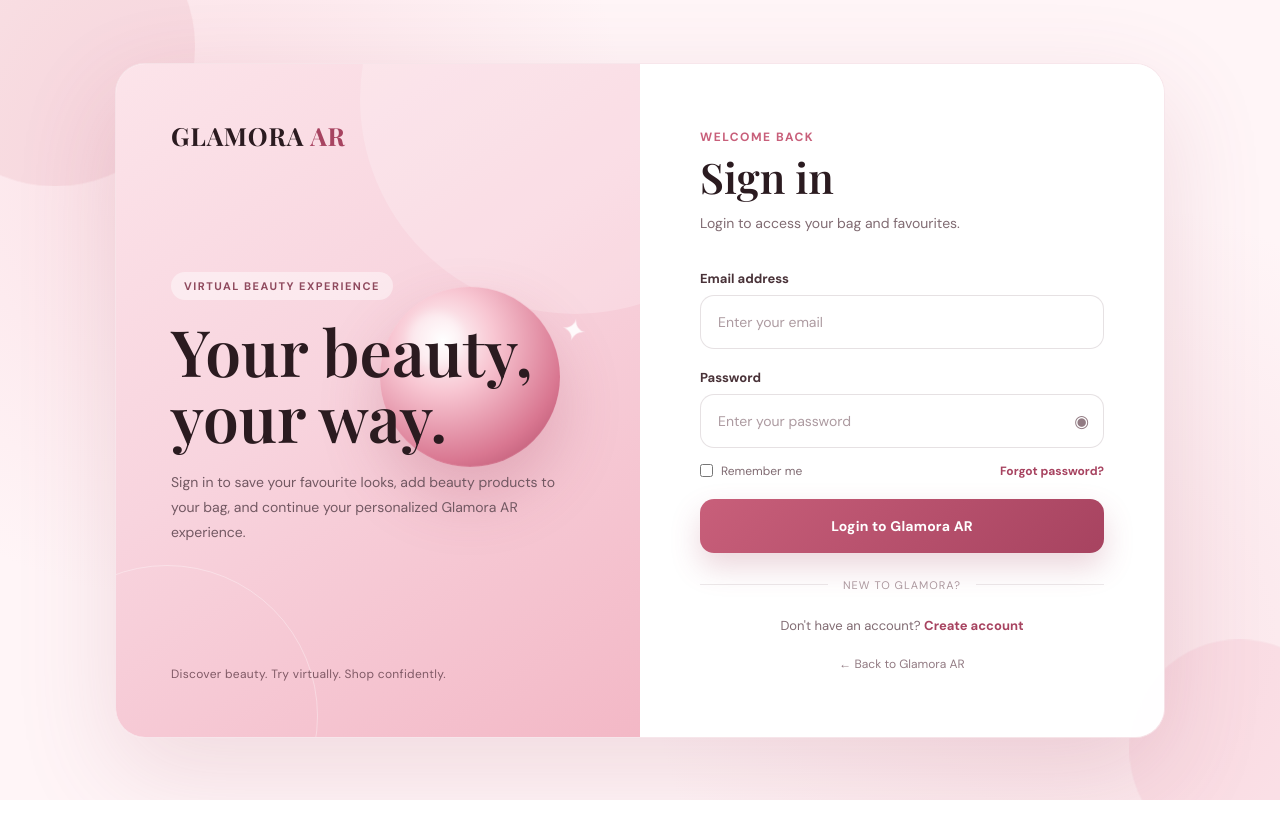
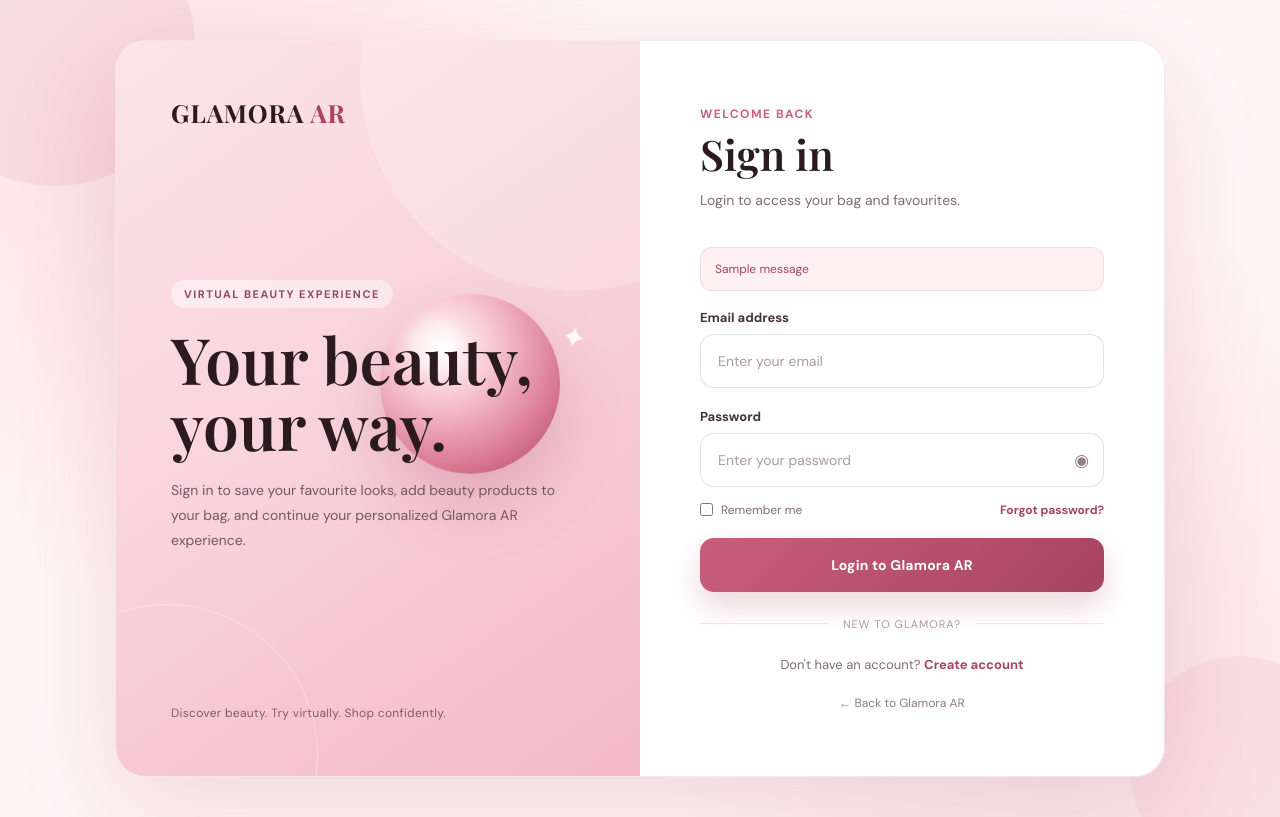
Before and after one commit to Dipika-sigdel7/Glamora-AR, a Flask app: page /login in a window 1280 px wide. Run offline with Flask 3, Linux system fonts and the light colour scheme; tables that the repository leaves empty or names only in its code hold one stand-in row (values such as "Sample post"); one stand-in notice (Sample message) is shown.

Commit message:
Initial commit

```diff
--- a/templates/login.html
+++ b/templates/login.html
@@ -75,7 +75,7 @@
                 <!-- BRAND -->
 
                 <a
-                    href="/"
+                    href="{{ url_for('home') }}"
                     class="login-brand"
                     aria-label="Glamora AR Home"
                 >
@@ -162,13 +162,41 @@
 
 
 
-                    <!-- ERROR MESSAGE -->
+                    <!-- =================================================
+                         FLASK FLASH MESSAGES
+                         ================================================= -->
 
-                    <div
-                        class="login-error"
-                        id="loginError"
-                    >
-                    </div>
+                    {% with messages = get_flashed_messages() %}
+
+                        {% if messages %}
+
+                            <div
+                                class="login-error"
+                                id="loginError"
+                                style="display: block;"
+                            >
+
+                                {% for message in messages %}
+
+                                    <p>
+                                        {{ message }}
+                                    </p>
+
+                                {% endfor %}
+
+                            </div>
+
+                        {% else %}
+
+                            <div
+                                class="login-error"
+                                id="loginError"
+                            >
+                            </div>
+
+                        {% endif %}
+
+                    {% endwith %}
 
 
 
@@ -320,7 +348,10 @@
 
                         Don't have an account?
 
-                        <a href="/register">
+                        <a
+                            href="{{ url_for('register') }}"
+                            class="register-link"
+                        >
                             Create account
                         </a>
 
@@ -334,7 +365,7 @@
 
                     <div class="back-home">
 
-                        <a href="/">
+                        <a href="{{ url_for('home') }}">
                             ← Back to Glamora AR
                         </a>
 
```
